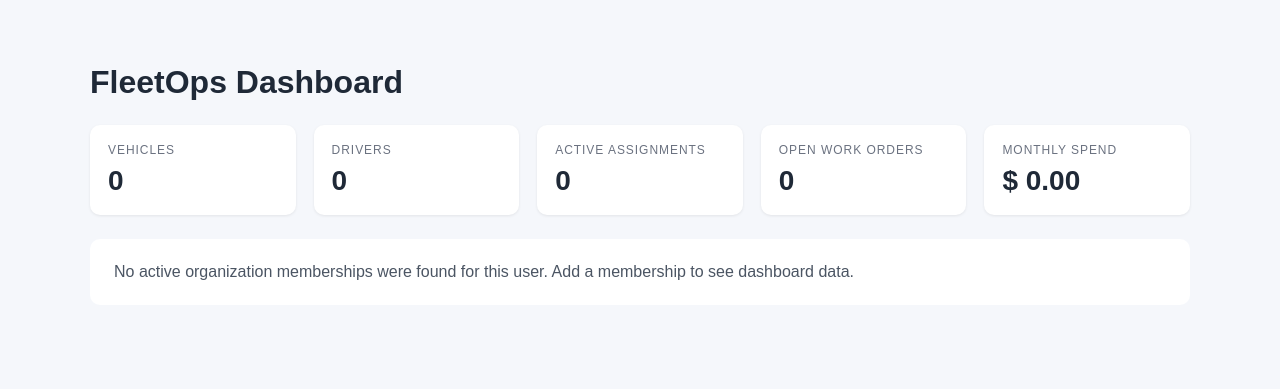
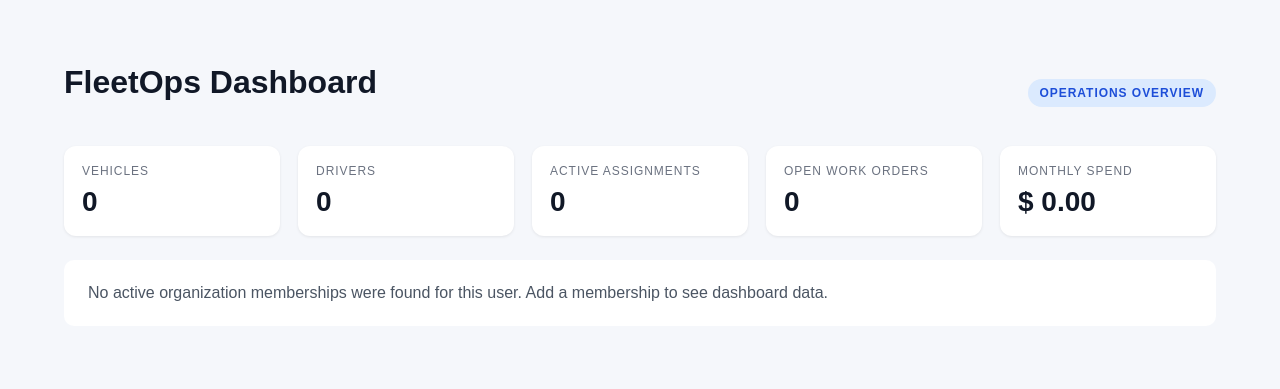
Before and after one commit to donfitex/Fleetops-Cloud, a Django app: page /dashboard/ in a window 1280 px wide. Shown: the top 389 px of the page. Run offline with Django 5.2, Linux system fonts and the light colour scheme; the visitor is signed in with stand-in values (Sample User, id 1); data comes from the database, SQL or seed files in the repository; data that the repository does not hold is empty; parts of the project's set-up code (start-up, migrations or seed data) failed here and were passed over.

Commit message:
feat(dashboard): Enhance dashboard with vehicle status and work order charts

```diff
--- a/apps/api/views.py
+++ b/apps/api/views.py
@@ -1,3 +1,5 @@
+import json
+
 from django.contrib.auth import authenticate
 from django.contrib.auth.decorators import login_required
 from django.db.models import Sum
@@ -160,6 +162,8 @@ def dashboard_page(request):
     total_active_assignments = 0
     total_open_work_orders = 0
     total_monthly_expenses = 0.0
+    status_breakdown = {"ACTIVE": 0, "INACTIVE": 0, "MAINTENANCE": 0}
+    work_order_breakdown = {"OPEN": 0, "IN_PROGRESS": 0, "COMPLETED": 0}
 
     for organization in organizations:
         vehicles = Vehicle.objects.filter(organization=organization)
@@ -191,6 +195,33 @@ def dashboard_page(request):
         total_open_work_orders += row["open_work_order_count"]
         total_monthly_expenses += row["monthly_expense_total"]
 
+        for vehicle in vehicles:
+            status = getattr(vehicle, "status", "ACTIVE")
+            if status in status_breakdown:
+                status_breakdown[status] += 1
+            else:
+                status_breakdown["ACTIVE"] += 1
+
+        work_orders_for_org = WorkOrder.objects.filter(organization=organization)
+        for work_order in work_orders_for_org:
+            if work_order.status in {"COMPLETED", "CANCELLED"}:
+                work_order_breakdown["COMPLETED"] += 1
+            elif work_order.status == "IN_PROGRESS":
+                work_order_breakdown["IN_PROGRESS"] += 1
+            else:
+                work_order_breakdown["OPEN"] += 1
+
+    chart_data = {
+        "status_breakdown": [
+            {"label": label, "value": value}
+            for label, value in status_breakdown.items()
+        ],
+        "work_order_breakdown": [
+            {"label": label, "value": value}
+            for label, value in work_order_breakdown.items()
+        ],
+    }
+
     return render(
         request,
         "dashboard.html",
@@ -201,6 +232,8 @@ def dashboard_page(request):
             "total_active_assignments": total_active_assignments,
             "total_open_work_orders": total_open_work_orders,
             "total_monthly_expenses": total_monthly_expenses,
+            "status_breakdown": json.dumps(chart_data["status_breakdown"]),
+            "work_order_breakdown": json.dumps(chart_data["work_order_breakdown"]),
         },
     )
 
--- a/templates/dashboard.html
+++ b/templates/dashboard.html
@@ -4,20 +4,50 @@
     <meta charset="UTF-8">
     <meta name="viewport" content="width=device-width, initial-scale=1.0">
     <title>FleetOps Dashboard</title>
+    <script src="https://cdn.jsdelivr.net/npm/chart.js"></script>
     <style>
+        :root {
+            --bg: #f5f7fb;
+            --panel: #ffffff;
+            --muted: #6b7280;
+            --border: #e5e7eb;
+            --primary: #2563eb;
+            --success: #16a34a;
+            --warning: #f59e0b;
+            --danger: #ef4444;
+            --text: #111827;
+        }
+        * { box-sizing: border-box; }
         body {
             font-family: Arial, sans-serif;
             margin: 0;
-            background: #f5f7fb;
-            color: #1f2937;
+            background: var(--bg);
+            color: var(--text);
         }
         .container {
-            max-width: 1100px;
+            max-width: 1200px;
             margin: 40px auto;
             padding: 24px;
         }
-        h1 {
+        h1, h2 {
             margin-top: 0;
+        }
+        .headline {
+            display: flex;
+            justify-content: space-between;
+            align-items: center;
+            gap: 16px;
+            margin-bottom: 20px;
+        }
+        .badge {
+            background: #dbeafe;
+            color: #1d4ed8;
+            padding: 7px 12px;
+            border-radius: 999px;
+            font-size: 12px;
+            text-transform: uppercase;
+            letter-spacing: 0.08em;
+            font-weight: 700;
         }
         .grid {
             display: grid;
@@ -26,13 +56,13 @@
             margin: 24px 0;
         }
         .card {
-            background: white;
-            border-radius: 10px;
+            background: var(--panel);
+            border-radius: 12px;
             padding: 18px;
             box-shadow: 0 1px 3px rgba(0,0,0,0.08);
         }
         .label {
-            color: #6b7280;
+            color: var(--muted);
             font-size: 12px;
             text-transform: uppercase;
             letter-spacing: 0.08em;
@@ -53,22 +98,31 @@
         th, td {
             text-align: left;
             padding: 12px 14px;
-            border-bottom: 1px solid #e5e7eb;
+            border-bottom: 1px solid var(--border);
         }
         th {
             background: #eef2ff;
         }
         .empty {
             padding: 24px;
-            background: white;
+            background: var(--panel);
             border-radius: 10px;
             color: #4b5563;
+        }
+        @media (max-width: 768px) {
+            .headline {
+                flex-direction: column;
+                align-items: flex-start;
+            }
         }
     </style>
 </head>
 <body>
     <div class="container">
-        <h1>FleetOps Dashboard</h1>
+        <div class="headline">
+            <h1>FleetOps Dashboard</h1>
+            <span class="badge">Operations overview</span>
+        </div>
 
         <div class="grid">
             <div class="card">
@@ -125,5 +190,61 @@
         </div>
         {% endif %}
     </div>
+
+    <script>
+        const statusChartData = {{ status_breakdown|safe }};
+        const workOrderChartData = {{ work_order_breakdown|safe }};
+
+        const statusCtx = document.getElementById('statusChart');
+        if (statusCtx && statusChartData.length) {
+            new Chart(statusCtx, {
+                type: 'doughnut',
+                data: {
+                    labels: statusChartData.map(item => item.label),
+                    datasets: [{
+                        data: statusChartData.map(item => item.value),
+                        backgroundColor: ['#2563eb', '#16a34a', '#f59e0b'],
+                        borderWidth: 1,
+                    }]
+                },
+                options: {
+                    responsive: true,
+                    maintainAspectRatio: false,
+                    plugins: {
+                        legend: { position: 'bottom' }
+                    }
+                }
+            });
+        }
+
+        const workOrderCtx = document.getElementById('workOrderChart');
+        if (workOrderCtx && workOrderChartData.length) {
+            new Chart(workOrderCtx, {
+                type: 'bar',
+                data: {
+                    labels: workOrderChartData.map(item => item.label),
+                    datasets: [{
+                        label: 'Work orders',
+                        data: workOrderChartData.map(item => item.value),
+                        backgroundColor: ['#ef4444', '#f59e0b', '#22c55e'],
+                        borderRadius: 6,
+                    }]
+                },
+                options: {
+                    responsive: true,
+                    maintainAspectRatio: false,
+                    scales: {
+                        y: {
+                            beginAtZero: true,
+                            ticks: { precision: 0 }
+                        }
+                    },
+                    plugins: {
+                        legend: { display: false }
+                    }
+                }
+            });
+        }
+    </script>
 </body>
 </html>
```
Also changed, not shown: other parts of templates/dashboard.html (+27 -1 lines).
